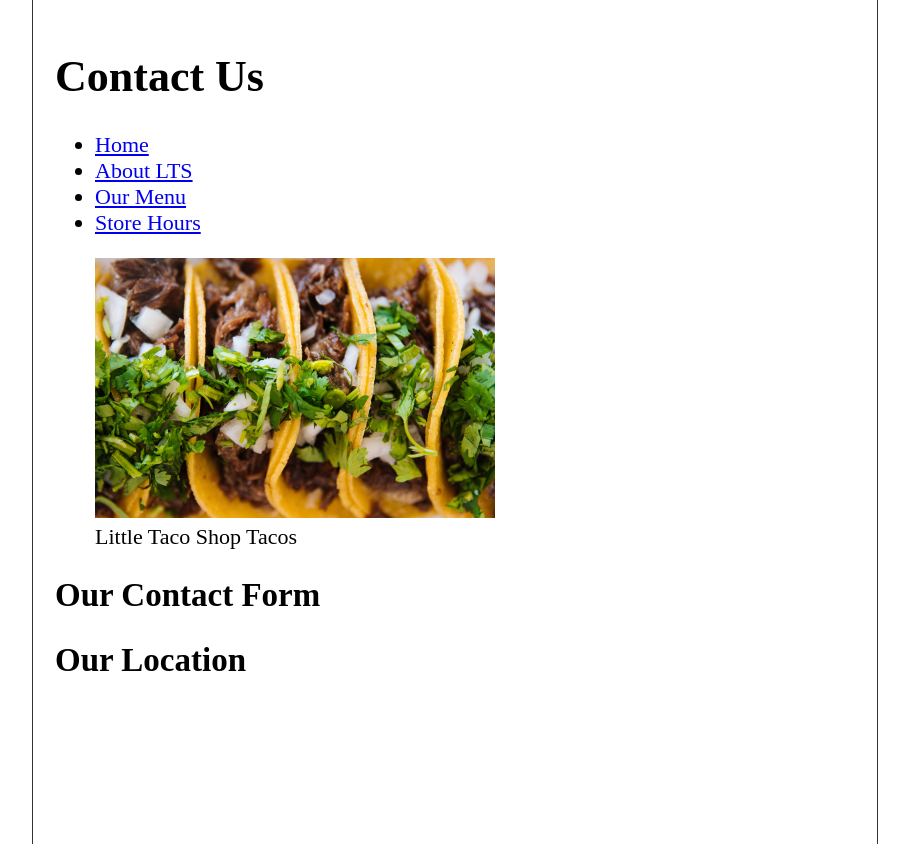
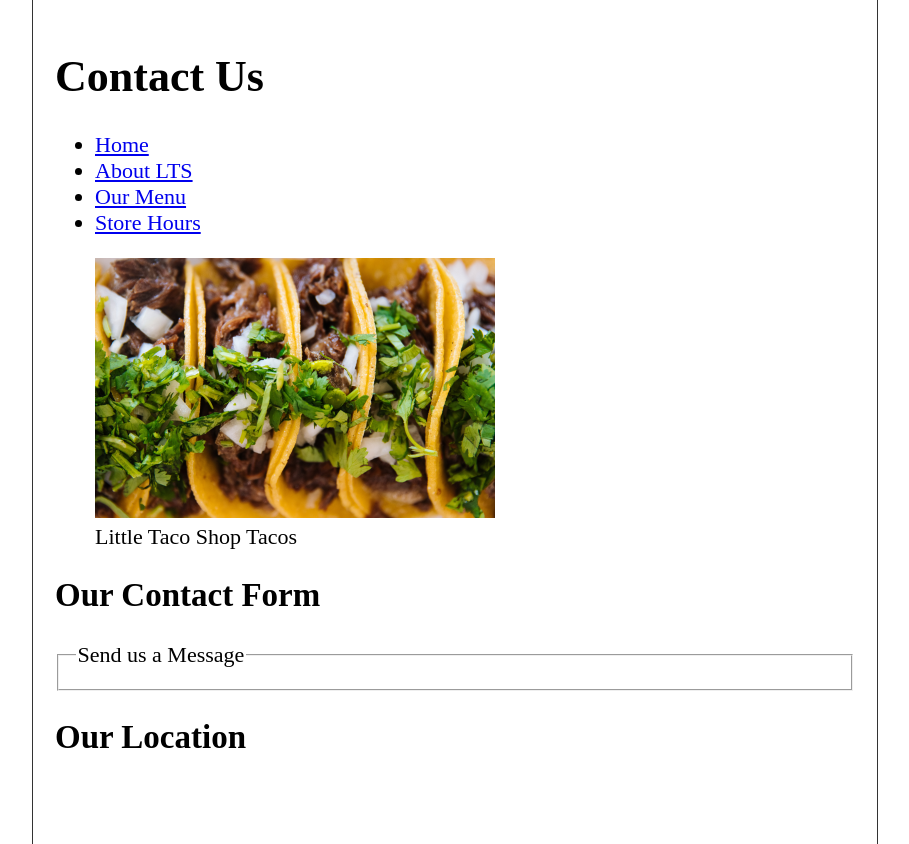
Before and after one commit to BANZOM/html-tutorial, a plain HTML site: page 10/contact.html in a window 1280 px wide. Shown: the whole page, without its empty margins (185-1094 px from the left). Drawn offline with Linux system fonts and the light colour scheme.

Commit message:
Added: Form Layour

```diff
--- a/10/contact.html
+++ b/10/contact.html
@@ -26,7 +26,11 @@
     </header>
     <main>
         <h2>Our Contact Form</h2>
-
+        <form action="https://httpbin.org/get" method="get">
+            <fieldset>
+                <legend>Send us a Message</legend>
+            </fieldset>
+        </form>
     </main>
 
     <footer>
```
